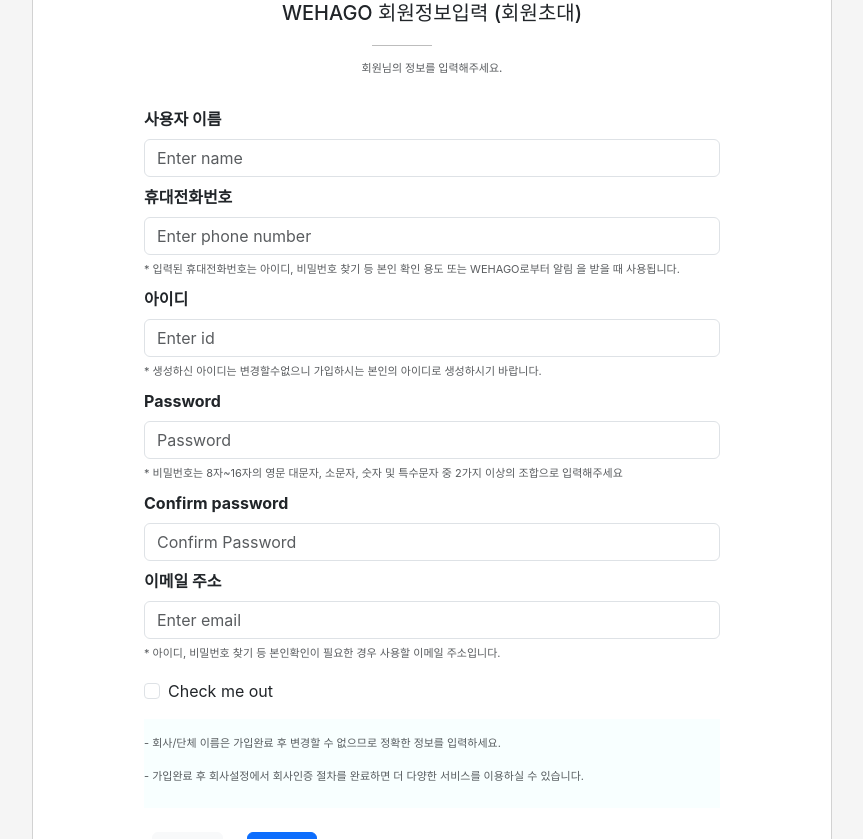
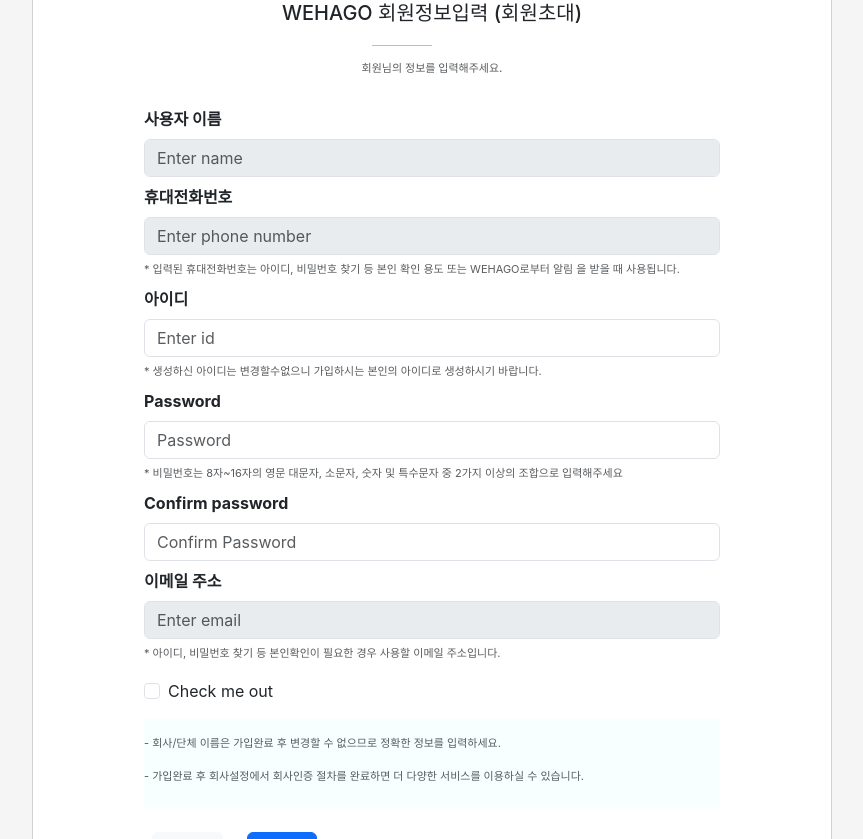
Before and after one commit to HyoungMinSong/wehagoreact, a React (Create React App) app: page /signup/invite in a window 1280 px wide. Shown: the part 360-1199 px from the top of the page, without its empty margins (265-1128 px from the left). Built offline with nearby package versions, Linux system fonts and the light colour scheme.

Commit message:
직원초대 회원가입 완료

```diff
--- a/src/pages/signUp/SignUpRedirect.js
+++ b/src/pages/signUp/SignUpRedirect.js
@@ -8,11 +8,13 @@
     let navigate = useNavigate();
     console.log(shortLink)
     axiosApi.get("/s/"+shortLink).then((c) => {
-        if (c.data === "오류") {
+        if (c.data === null ) {
         //   handleShow();
         console.log('백엔드오류리턴')
         } else {
-          navigate(c.date)
+          console.log(c.data);
+          let abc= c.data.empNo;
+          navigate(c.data.shortLink, { state: {abc}  })
         }
         console.log(c.data);
 
--- a/src/pages/signUp/SignUp_invite.js
+++ b/src/pages/signUp/SignUp_invite.js
@@ -3,7 +3,6 @@
 import axiosApi from "../../AxiosApi";
 import { Button, Card, Col, Container, Form, Modal, Row, Spinner } from "react-bootstrap";
 import InputMask from 'react-input-mask';
-import { useDispatch } from "react-redux";
 import { increase } from "../../store";
 import { useNavigate } from "react-router-dom";
 import SignUpHeader from "./SignUpHeader";
@@ -16,42 +15,23 @@
 let queryParams = new URLSearchParams(location.search);
 let userName = queryParams.get('t_user_name');
 let userPhone = queryParams.get('t_user_phone');
-let userPhotoPath = queryParams.get('t_user_photo_path');
-let userPhotoName = queryParams.get('t_user_photo_name');
+// let userPhotoPath = queryParams.get('t_user_photo_path');
+// let userPhotoName = queryParams.get('t_user_photo_name');
 let userEmail = queryParams.get('t_user_email');
 
-
-
-
-let [name, setName] = useState('');
-let [nameError, setNameError] = useState(false);
-let [phoneNumber, setPhoneNumber] = useState('');
-let [phoneNumberError, setphoneNumberError] = useState(false);
 let [id, setId] = useState('');
 let [idError, setIdError] = useState(false);
 let [password, setPassword] = useState('');
 let [passwordError, setPasswordError] = useState(false);
 let [confirmPassword, setConfirmPassword] = useState('');
 let [confirmPasswordError, setConfirmPasswordError] = useState(false);
-let [email, setEmail] = useState('');
-let [emailError, setEmailError] = useState(false);
 let [loading, setLoading] = useState(false);
 
-let regex = /^[가-힣a-zA-Z]+$/;
-// let numberRegex = /^\d{2,3}-\d{3,4}-\d{4}$/;
-let numberRegex = /^\d{11}$/;
-// let idRegex = /^[a-z]+[a-z0-9]{5,19}$/g;
 let idRegex = /^[a-zA-Z0-9]*$/;
 let pwRegex = /^(?=.*[a-zA-z])(?=.*[0-9])(?=.*[$`~!@$!%*#^?&\\(\\)\-_=+]).{8,16}$/;
-let emailRegex = /^[0-9a-zA-Z]([-_\.]?[0-9a-zA-Z])*@[0-9a-zA-Z]([-_\.]?[0-9a-zA-Z])*\.[a-zA-Z]{2,3}$/i;
+
 
 useEffect(() => {
-  if (name != '') {
-    regex.test(name) ? setNameError(false) : setNameError(true);
-  }
-  if (phoneNumber != '') {
-    numberRegex.test(phoneNumber) ? setphoneNumberError(false) : setphoneNumberError(true);
-  }
   if (id != '') {
     idRegex.test(id) ? setIdError(false) : setIdError(true);
   }
@@ -61,17 +41,14 @@
   if (confirmPassword != '') {
     password === confirmPassword ? setConfirmPasswordError(false) : setConfirmPasswordError(true);
   }
-  if (email != '') {
-    emailRegex.test(email) ? setEmailError(false) : setEmailError(true);
-  }
-}, [name, phoneNumber, id, password, confirmPassword, email]);
+}, [id, password, confirmPassword]);
+
 
 
 const [show, setShow] = useState(false);
 const handleClose = () => setShow(false);
 const handleShow = () => setShow(true);
-
-let dispatch = useDispatch();
+const { abc } = location.state || {};
 
 let navigate = useNavigate();
   return (
@@ -104,16 +81,8 @@
 
                       <Form.Label style={{ fontWeight: 'bold' }}>사용자 이름</Form.Label>
 
-                      <Form.Control type="text" placeholder="Enter name" onChange={(e) => {
-                        setName(e.target.value);
-                        // regex.test(name) ? setNameError(false) : setNameError(true);
-                      }} className={nameError ? "border-danger" : ""} />
-                      {nameError ?
-                        <Form.Text className="text-danger" style={{ fontSize: '11px' }}   >
-                          한글과 영문만 입력 가능합니다.
-                        </Form.Text>
-                        : ""
-                      }
+                      <Form.Control type="text" placeholder="Enter name" disabled value={userName} />
+
                     </Form.Group>
 
                     <Form.Group className="my-2 " controlId="formBasicPhone">
@@ -121,27 +90,15 @@
                       <InputMask
                         mask="999-9999-9999"
                         maskChar="_"
-                        // className=""
                         placeholder="Enter phone number"
-                        onChange={(e) => {
-
-                          setPhoneNumber(e.target.value.replace(/-/g, ''));
-                          // numberRegex.test(phoneNumber) ? setphoneNumberError(false) : setphoneNumberError(true);
-                        }} className={phoneNumberError ? "form-control border-danger" : "form-control"}
-
-
+                        disabled
+                        value={userPhone}
+                        className= "form-control"
                       />
-                      {phoneNumberError ?
-                        <Form.Text className="text-danger" style={{ fontSize: '11px' }}   >
-                          휴대전화번호 11자리를 입력하세요.
-                        </Form.Text>
-                        : <Form.Text className="text-muted" style={{ fontSize: '11px' }}   >
+                        <Form.Text className="text-muted" style={{ fontSize: '11px' }}   >
                           * 입력된 휴대전화번호는 아이디, 비밀번호 찾기 등 본인 확인 용도 또는 WEHAGO로부터 알림
                           을 받을 때 사용됩니다.
                         </Form.Text>
-                      }
-
-
                     </Form.Group>
 
                     <Form.Group className="my-2" controlId="formBasicEmail" >
@@ -163,9 +120,7 @@
                     </Form.Group>
 
                     <Form.Group className="my-2" controlId="formBasicPassword" >
-
                       <Form.Label style={{ fontWeight: 'bold' }}>Password</Form.Label>
-
                       <Form.Control type="password" placeholder="Password" onChange={(e) => {
                         setPassword(e.target.value);
                         // pwRegex.test(password) ? setPasswordError(false) : setPasswordError(true);
@@ -177,10 +132,8 @@
                         : <Form.Text className="text-muted" style={{ fontSize: '11px' }} >
                           * 비밀번호는 8자~16자의 영문 대문자, 소문자, 숫자 및 특수문자 중 2가지 이상의 조합으로
                           입력해주세요
-
                         </Form.Text>
                       }
-
                     </Form.Group>
 
                     <Form.Group className="my-2" controlId="formBasicPassword2" >
@@ -198,19 +151,11 @@
                     </Form.Group>
                     <Form.Group className="mb-3" controlId="formBasicEmail" >
                       <Form.Label style={{ fontWeight: 'bold' }}>이메일 주소</Form.Label>
-                      <Form.Control type="email" placeholder="Enter email" onChange={(e) => {
-                        setEmail(e.target.value);
-                        // emailRegex.test(email) ? setEmailError(false) : setEmailError(true);
-                      }} className={emailError ? "border-danger" : ""} />
-                      {emailError ?
-                        <Form.Text className="text-danger" style={{ fontSize: '11px' }}   >
-                          이메일 형식이 아닙니다.
+                      <Form.Control type="email" placeholder="Enter email" disabled
+                        value={userEmail} />
+                      <Form.Text className="text-muted" style={{ fontSize: '11px' }} >
+                          * 아이디, 비밀번호 찾기 등 본인확인이 필요한 경우 사용할 이메일 주소입니다.
                         </Form.Text>
-                        : <Form.Text className="text-muted" style={{ fontSize: '11px' }} >
-                          * 아이디, 비밀번호 찾기 등 본인확인이 필요한 경우 사용할 이메일 주소입니다.
-
-                        </Form.Text>
-                      }
 
                     </Form.Group>
                     <Form.Group className="mb-3" controlId="formBasicCheckbox">
@@ -230,18 +175,21 @@
                     </Button>
                     <Button variant="primary" className="mx-3" onClick={() => {
                       setLoading(true);
-                      if (name != '' && nameError == false && phoneNumber != '' && phoneNumberError == false && id != ''
-                        && idError == false && password != '' && passwordError == false && confirmPassword != '' && confirmPasswordError == false &&
-                        email != '' && emailError == false) {
+                      if ( id != '' && idError == false && password != '' && passwordError == false && confirmPassword != '' && confirmPasswordError == false) {
                         axiosApi.post("/idcheck", {
                           id: id
                         }).then((c) => {
                           if (c.data === id) {
                             handleShow();
                           }else{
-                            dispatch(increase({name : name, phoneNumber : phoneNumber, id : id,
-                               password : password, email : email}))
-                               navigate('/signup/company')
+                            axiosApi.post("/signupinviteupdate", {
+                              empNo: abc, userId : id, userPw : password
+                            }).then((d) => {
+                              console.log(d.data)
+                               navigate('/signup/complete')
+                            }).catch(()=>{
+                              console.log('두번째 엑시오스 실패.')
+                            })
                           }
                           console.log(c.data);
 
```
